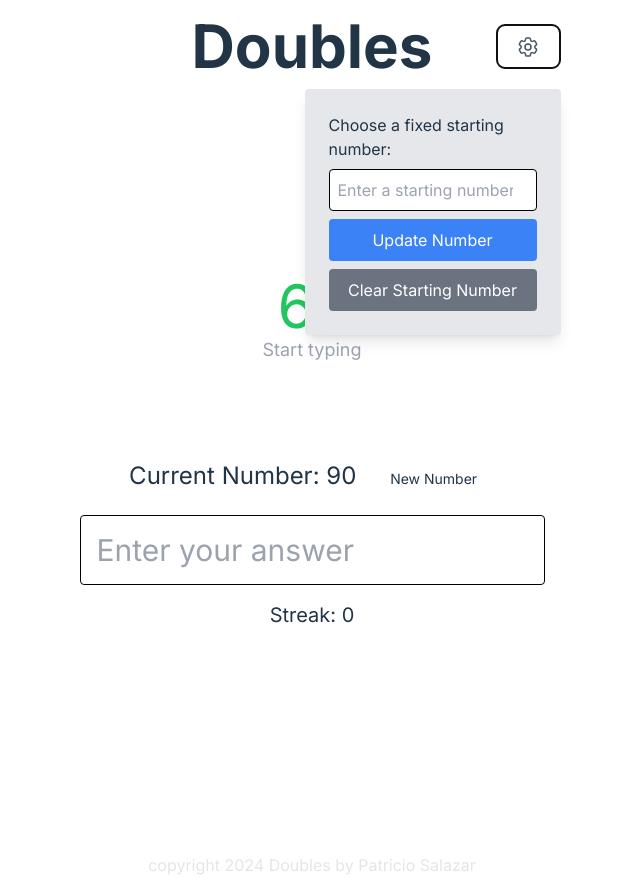
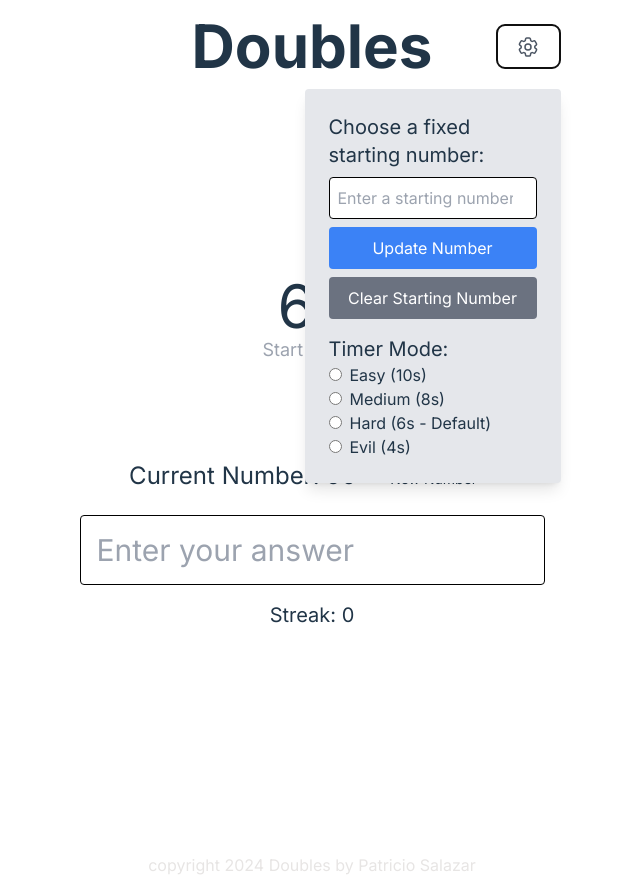
Before and after one commit to patriciosebastian/doubles, a React (Vite) app: page / in a window 1280 px wide. Both pictures are taken after a click on the button 856 px from the left and 46 px from the top of the page. Shown: the whole page, without its empty margins (328-968 px from the left). Built offline with nearby package versions, Linux system fonts and the light colour scheme.

Commit message:
created timer modes

```diff
--- a/src/App.jsx
+++ b/src/App.jsx
@@ -12,15 +12,38 @@ function App() {
   const [settingsVisible, setSettingsVisible] = useState(false);
   const settingsRef = useRef(null);
   const [correctAnswer, setCorrectAnswer] = useState(null);
+  const [mode, setMode] = useState(null);
+  const [gameModeAtEnd, setGameModeAtEnd] = useState(null);
 
   useEffect(() => {
-    startNewGame();
+    const storedHighScore = localStorage.getItem('highScore');
+    const storedMode = localStorage.getItem('mode');
 
-    const storedHighScore = localStorage.getItem('highScore');
     if (storedHighScore) {
       setHighScore(parseInt(storedHighScore, 10));
     }
+
+    if (storedMode) {
+      setMode(storedMode);
+      applyMode(storedMode);
+    } else {
+      applyMode('hard');
+    }
+
+    startNewGame();
   }, []);
+
+  const applyMode = (mode) => {
+    if (mode === 'easy') {
+      setTimer(10);
+    } else if (mode === 'medium') {
+      setTimer(8);
+    } else if (mode === 'hard') {
+      setTimer(6);
+    } else if (mode === 'evil') {
+      setTimer(4);
+    }
+  };
 
   // Timer logic
   useEffect(() => {
@@ -29,6 +52,7 @@ function App() {
         setTimer((prevTimer) => {
           if (prevTimer === 0) {
             setCorrectAnswer(number * 2);
+            setGameModeAtEnd(mode);
             setGameOver(true);
             return 0;
           }
@@ -38,7 +62,7 @@ function App() {
 
       return () => clearInterval(interval);
     }
-  }, [gameOver, timerStarted, number]);
+  }, [gameOver, timerStarted, number, mode]);
 
   useEffect(() => {
     const handleClickOutside = (e) => {
@@ -68,9 +92,10 @@ function App() {
     setDoublesCount(0);
     setInputValue('');
     setGameOver(false);
-    setTimer(6); // Reset timer
+    applyMode(mode);
     setTimerStarted(false);
     setCorrectAnswer(null);
+    setGameModeAtEnd(null);
   };
 
   const getRandomStartingNumber = () => {
@@ -92,10 +117,11 @@ function App() {
       setNumber(doubledValue);
       setDoublesCount(doublesCount + 1);
       setInputValue('');
-      setTimer(6); // Reset timer after correct answer
+      applyMode(mode);
       setTimerStarted(true); // Timer restarts after correct answer
     } else {
       setCorrectAnswer(doubledValue);
+      setGameModeAtEnd(mode);
       setGameOver(true);
       if (doublesCount > highScore) {
         setHighScore(doublesCount);
@@ -104,12 +130,36 @@ function App() {
     }
   };
 
+  const handleModeChange = (mode) => {
+    setMode(mode);
+    applyMode(mode);
+    localStorage.setItem('mode', mode);
+  };
+
   const handleShareScore = () => {
     const successEmoji = "✅";
     const streakEmoji = "🧠";
     const failureEmoji = "💥";
+    const easyModeEmoji = "⏱️⏱️⏱️";
+    const mediumModeEmoji = "⏱️⏱️";
+    const hardModeEmoji = "⏱️";
+    const evilModeEmoji = "👿";
+
+    let timerModeEmoji;
+
+    // Set the emoji based on the selected mode
+    if (gameModeAtEnd === 'easy') {
+      timerModeEmoji = easyModeEmoji;
+    } else if (gameModeAtEnd === 'medium') {
+      timerModeEmoji = mediumModeEmoji;
+    } else if (gameModeAtEnd === 'hard') {
+      timerModeEmoji = hardModeEmoji;
+    } else if (gameModeAtEnd === 'evil') {
+      timerModeEmoji = evilModeEmoji;
+    }
 
     let shareMessage = `I doubled numbers ${doublesCount} times in Doubles!\n`;
+    shareMessage += `${timerModeEmoji}\n`;
 
     for (let i = 0; i < doublesCount; i++) {
       shareMessage += successEmoji;
@@ -145,11 +195,31 @@ function App() {
     setNumber(getRandomStartingNumber());
   };
 
-  // Timer color based on time left
+  // Timer color based on mode and time left
   const getTimeColor = () => {
-    if (timer > 4) return 'text-green-500';
-    if (timer > 2) return 'text-yellow-500';
-    return 'text-red-500';
+    if (mode === 'easy') {
+      if (timer > 5) return 'text-green-500';
+      if (timer > 2) return 'text-yellow-500';
+      return 'text-red-500';
+    }
+
+    if (mode === 'medium') {
+      if (timer > 5) return 'text-green-500';
+      if (timer > 2) return 'text-yellow-500';
+      return 'text-red-500';
+    }
+
+    if (mode === 'hard') {
+      if (timer > 3) return 'text-green-500';
+      if (timer > 2) return 'text-yellow-500';
+      return 'text-red-500';
+    }
+
+    if (mode === 'evil') {
+      if (timer > 2) return 'text-green-500';
+      if (timer > 0) return 'text-yellow-500';
+      return 'text-red-500';
+    }
   }
 
   // Toggle settings visibility
@@ -171,7 +241,7 @@ function App() {
 
           {settingsVisible && (
             <div className="mt-5 bg-gray-200 p-6 rounded absolute right-0 shadow-lg w-48 sm:w-56 md:w-64" ref={settingsRef}>
-              <label className="block text-base dark:text-[#242424]">Choose a fixed starting number:</label>
+              <label className="block text-lg md:text-xl dark:text-[#242424]">Choose a fixed starting number:</label>
               <input
                 type="number"
                 value={customStart}
@@ -191,6 +261,51 @@ function App() {
               >
                 Clear Starting Number
               </button>
+              <div className="timer-modes mt-4">
+                <label className="block text-lg md:text-xl dark:text-[#242424]">Timer Mode:</label>
+                <div>
+                  <label className="block">
+                    <input
+                      type="radio"
+                      value="easy"
+                      checked={mode === 'easy'}
+                      onChange={() => handleModeChange('easy')}
+                      className="mr-2"
+                    />
+                    Easy (10s)
+                  </label>
+                  <label className="block">
+                    <input
+                      type="radio"
+                      value="medium"
+                      checked={mode === 'medium'}
+                      onChange={() => handleModeChange('medium')}
+                      className="mr-2"
+                    />
+                    Medium (8s)
+                  </label>
+                  <label className="block">
+                    <input
+                      type="radio"
+                      value="hard"
+                      checked={mode === 'hard'}
+                      onChange={() => handleModeChange('hard')}
+                      className="mr-2"
+                    />
+                    Hard (6s - Default)
+                  </label>
+                  <label className="block">
+                    <input
+                      type="radio"
+                      value="evil"
+                      checked={mode === 'evil'}
+                      onChange={() => handleModeChange('evil')}
+                      className="mr-2"
+                    />
+                    Evil (4s)
+                  </label>
+                </div>
+              </div>
             </div>
           )}
         </div>
```
